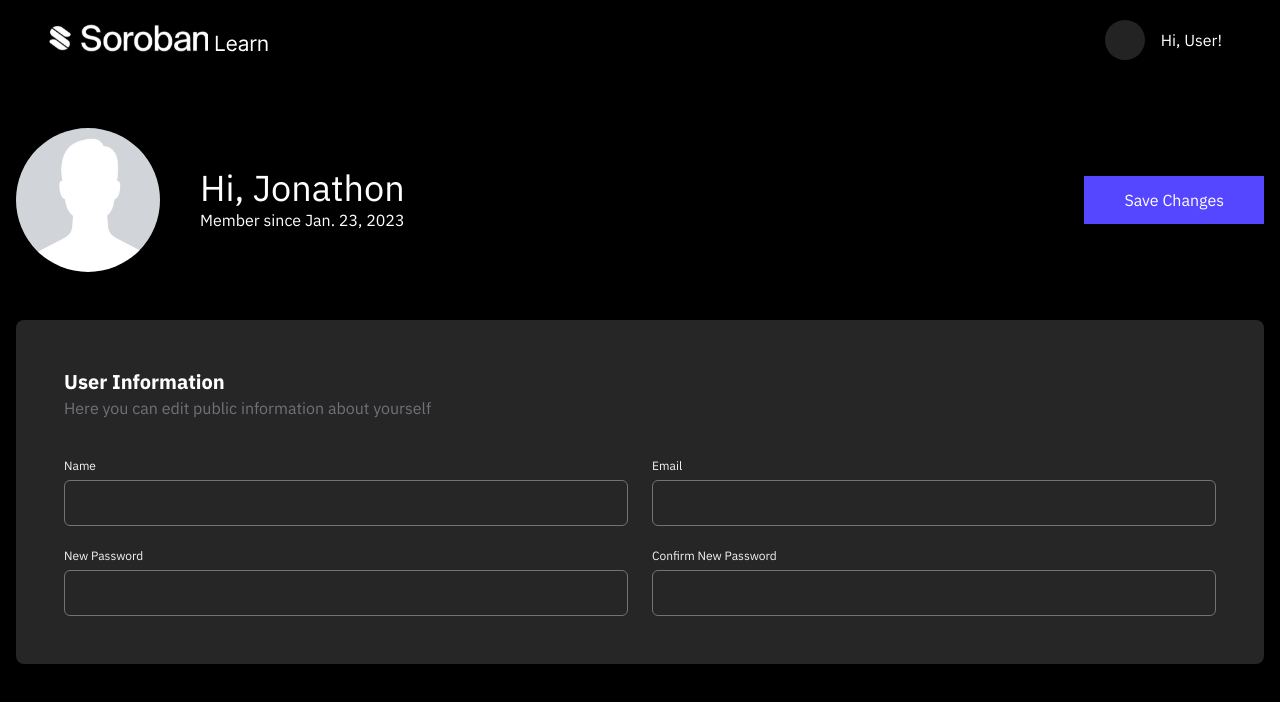
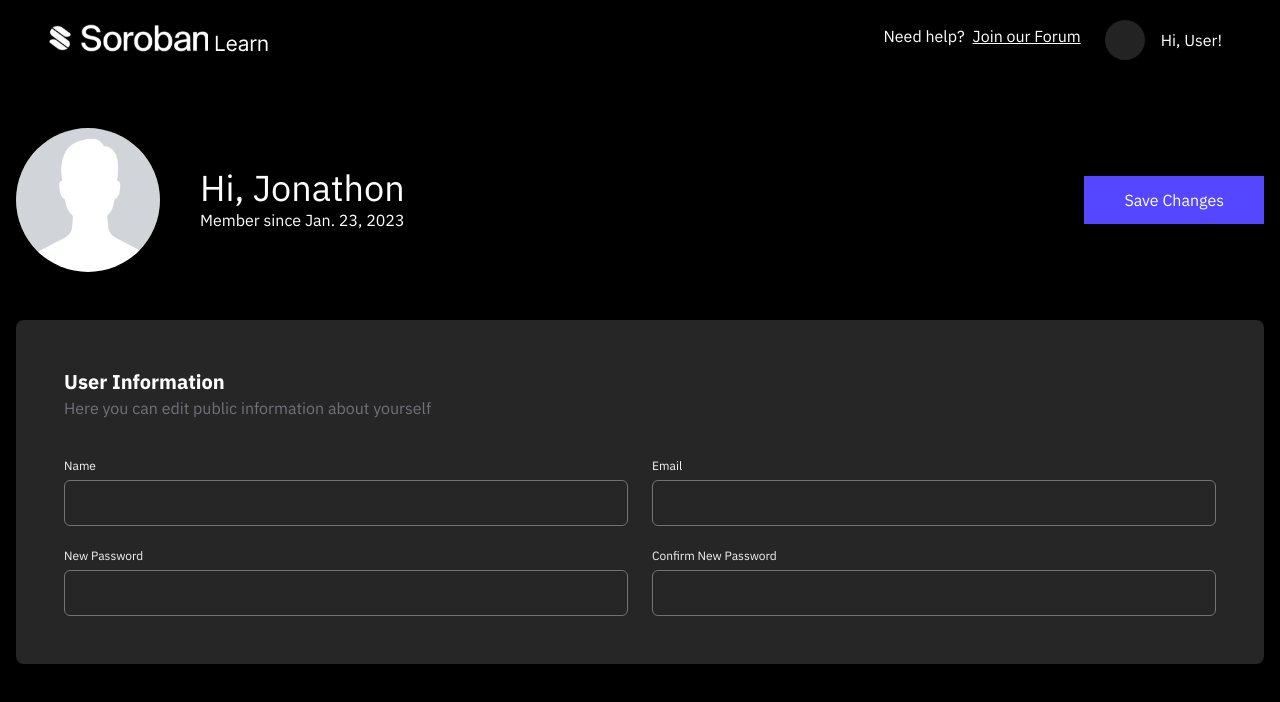
Before and after one commit to Soroban-Learn/soroban-learn-new, a Next.js app: page /edit-account in a window 1280 px wide. Shown: the top 702 px of the page. Built offline with nearby package versions, Linux system fonts and the light colour scheme.

Commit message:
API for forum

```diff
--- a/src/components/Header/Header.tsx
+++ b/src/components/Header/Header.tsx
@@ -19,6 +19,50 @@ const Header = () => {
 
   const { mutate, error, isError, isLoading } = useUserLogout();
 
+  const handleForumLogin = () => {
+    // Define your URL
+    const apiUrl = "http://localhost:3000/api/forum";
+
+    let user = localStorage.getItem("user");
+
+    if (!user) return;
+    const parsedUser = JSON.parse(user) as { username: string; email: string };
+    if (!parsedUser) return;
+
+    // Define the data you want to send
+    const postData = {
+      username: parsedUser.username,
+      email: parsedUser.email,
+    };
+
+    // Create an options object that includes custom headers, method, and body
+    const requestOptions = {
+      method: "POST", // Specify the request method
+      headers: {
+        "Content-Type": "application/json", // Specify any necessary headers
+      },
+      body: JSON.stringify(postData), // Convert your payload into a JSON string
+    };
+
+    // Make a POST request with your specified options
+    fetch(apiUrl, requestOptions)
+      .then((response) => {
+        if (!response.ok) {
+          // If the response status code is not OK, throw an error to catch later
+          throw new Error(`HTTP error! status: ${response.status}`);
+        }
+        return response.json(); // Parse and return the JSON response body
+      })
+      .then((data) => {
+        // Handle your data from the response here
+        console.log("Success:", data);
+      })
+      .catch((error) => {
+        // Catch and log any errors from the request
+        console.error("Error:", error);
+      });
+  };
+
   return (
     <div className="h-header flex py-6 px-6">
       {/* <div className="flex items-center gap-2">
@@ -37,7 +81,16 @@ const Header = () => {
       <div className="flex justify-center ml-6">
         <Image src={Logo} alt="SorobanLearn" />
       </div>
-      <div className="flex justify-end items-center pr-5 ml-auto">
+      <div className="ml-auto flex gap-2 w-fit">
+        Need help?{" "}
+        <div
+          className="underline cursor-pointer"
+          onClick={() => handleForumLogin()}
+        >
+          Join our Forum
+        </div>
+      </div>
+      <div className="flex justify-end items-center pr-5 ml-6">
         <Avatar className="mr-4" />
         <Dropdown
           options={[
```
Also changed, not shown: src/api/forum/route.ts (added, +19 -0 lines).
